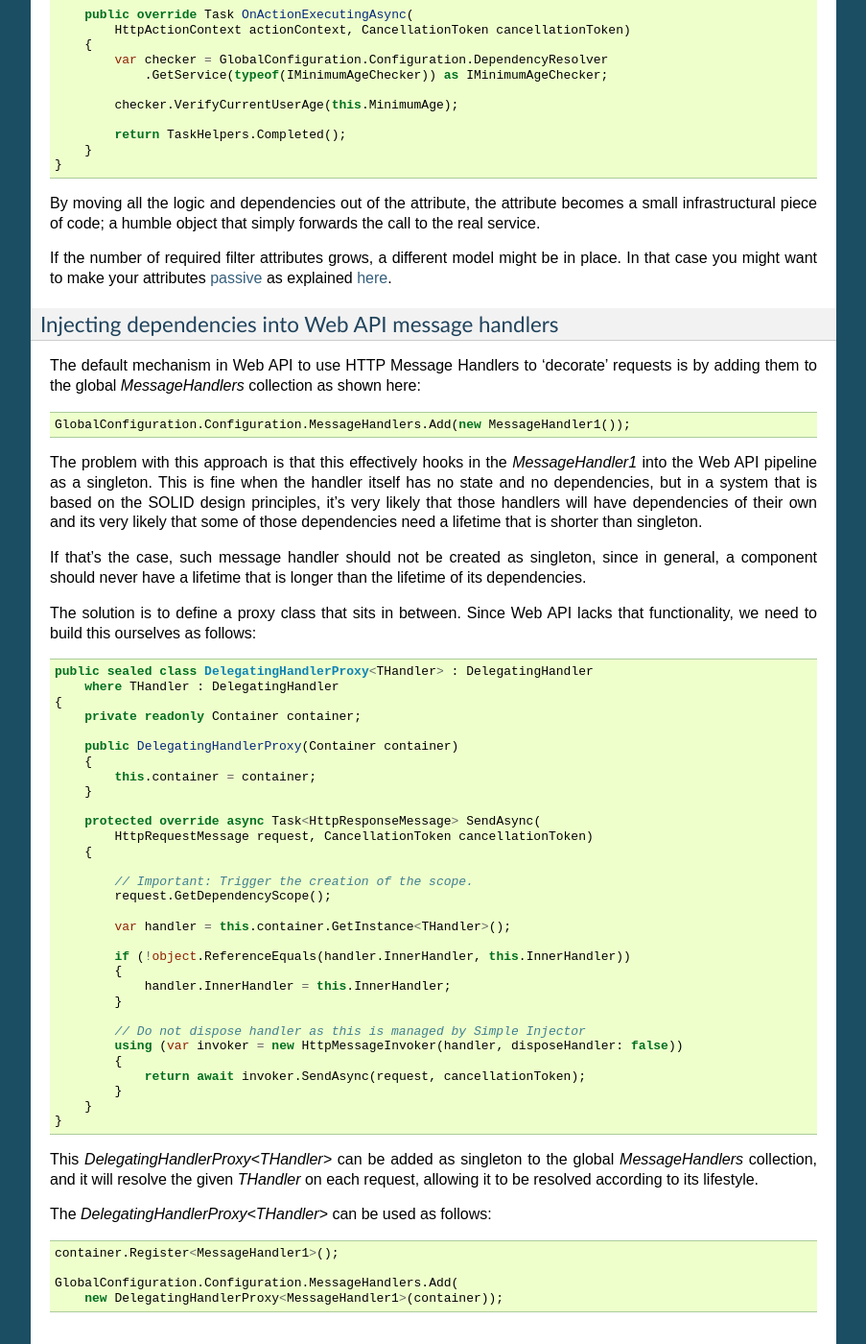
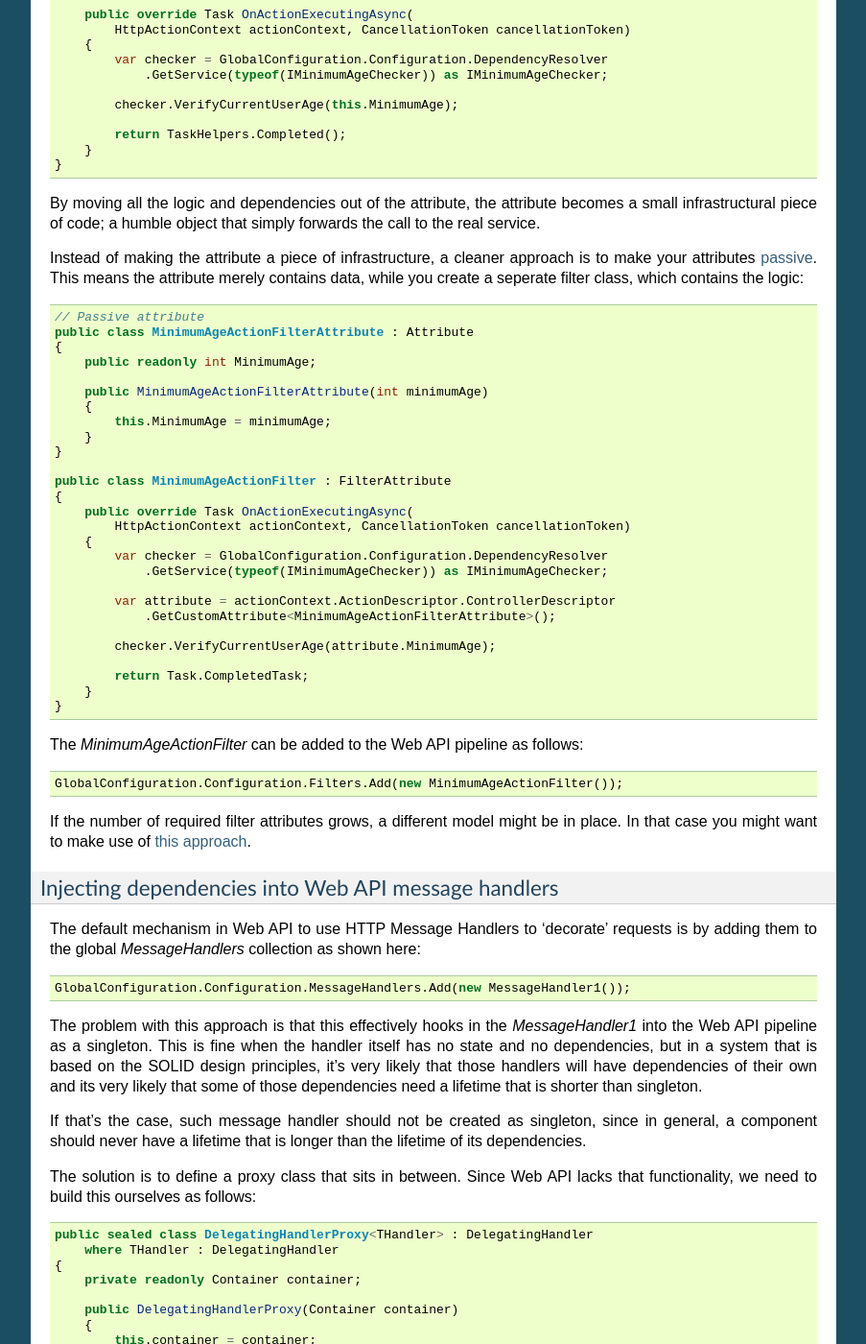
Before and after one commit to simpleinjector/Documentation, a Sphinx documentation site: the page built from source/webapiintegration.rst, in a window 1280 px wide and 1400 px high, scrolled down 2802 px. Shown: the whole window at 96% size, without its empty margins (198-1101 px from the left). Built offline with Sphinx 7.4.7, drawn with Linux system fonts in a browser that asks for light colours.

Commit message:
Web API filter attribute documentation extended.

```diff
--- a/source/webapiintegration.rst
+++ b/source/webapiintegration.rst
@@ -168,7 +168,45 @@ The following example visualizes this:
 
 By moving all the logic and dependencies out of the attribute, the attribute becomes a small infrastructural piece of code; a humble object that simply forwards the call to the real service.
 
-If the number of required filter attributes grows, a different model might be in place. In that case you might want to make your attributes `passive <https://blog.ploeh.dk/2014/06/13/passive-attributes/>`_ as explained `here <https://blogs.cuttingedge.it/steven/posts/2014/dependency-injection-in-attributes-dont-do-it/>`_.
+Instead of making the attribute a piece of infrastructure, a cleaner approach is to make your attributes `passive <https://blog.ploeh.dk/2014/06/13/passive-attributes/>`_. This means the attribute merely contains data, while you create a seperate filter class, which contains the logic:
+
+.. code-block:: c#
+
+    // Passive attribute
+    public class MinimumAgeActionFilterAttribute : Attribute
+    {
+        public readonly int MinimumAge;
+
+        public MinimumAgeActionFilterAttribute(int minimumAge)
+        {
+            this.MinimumAge = minimumAge;
+        }
+    }
+
+    public class MinimumAgeActionFilter : FilterAttribute
+    {
+        public override Task OnActionExecutingAsync(
+            HttpActionContext actionContext, CancellationToken cancellationToken)
+        {
+            var checker = GlobalConfiguration.Configuration.DependencyResolver
+                .GetService(typeof(IMinimumAgeChecker)) as IMinimumAgeChecker;
+
+            var attribute = actionContext.ActionDescriptor.ControllerDescriptor
+                .GetCustomAttribute<MinimumAgeActionFilterAttribute>();
+
+            checker.VerifyCurrentUserAge(attribute.MinimumAge);
+
+            return Task.CompletedTask;
+        }
+    }
+
+The `MinimumAgeActionFilter` can be added to the Web API pipeline as follows:
+
+.. code-block:: c#
+
+    GlobalConfiguration.Configuration.Filters.Add(new MinimumAgeActionFilter());
+
+If the number of required filter attributes grows, a different model might be in place. In that case you might want to make use of `this approach <https://blogs.cuttingedge.it/steven/posts/2014/dependency-injection-in-attributes-dont-do-it/>`_.
 
 .. _Injecting-dependencies-into-Web-API-message-handlers:
 
```
